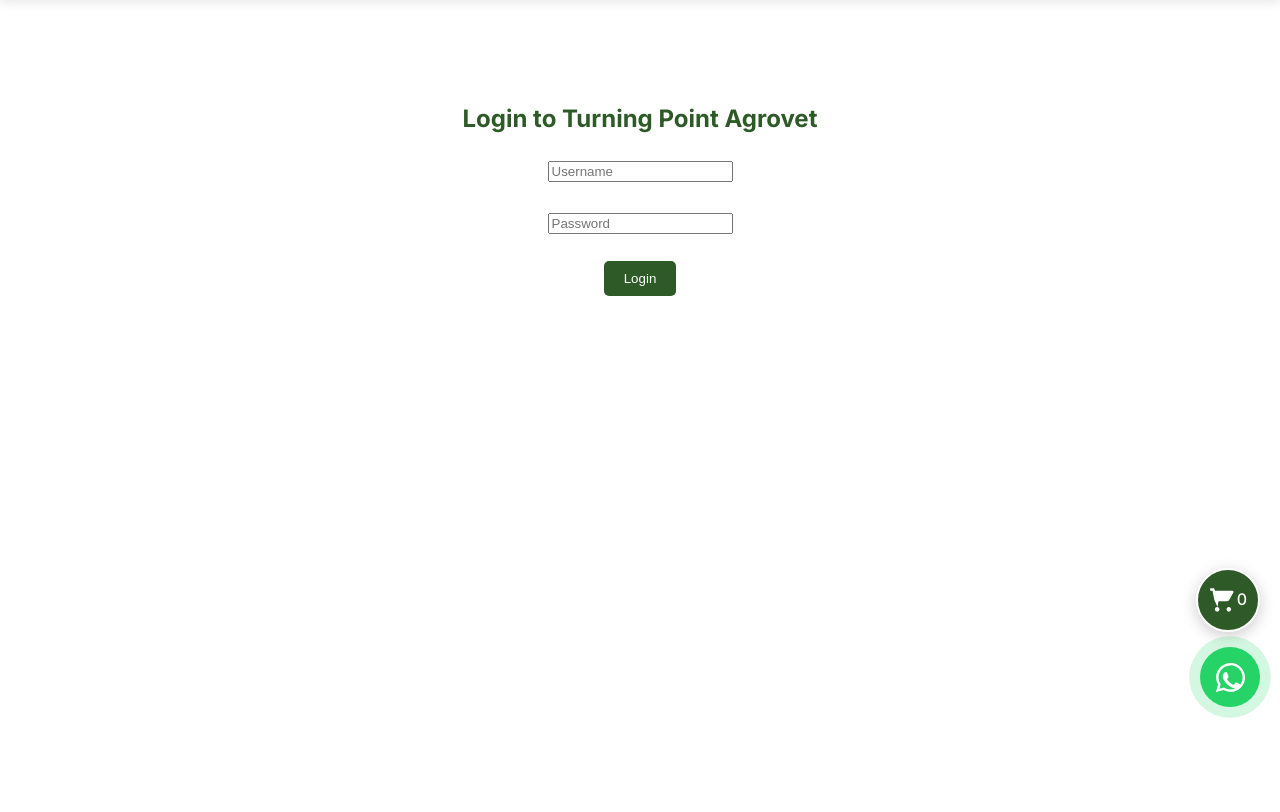
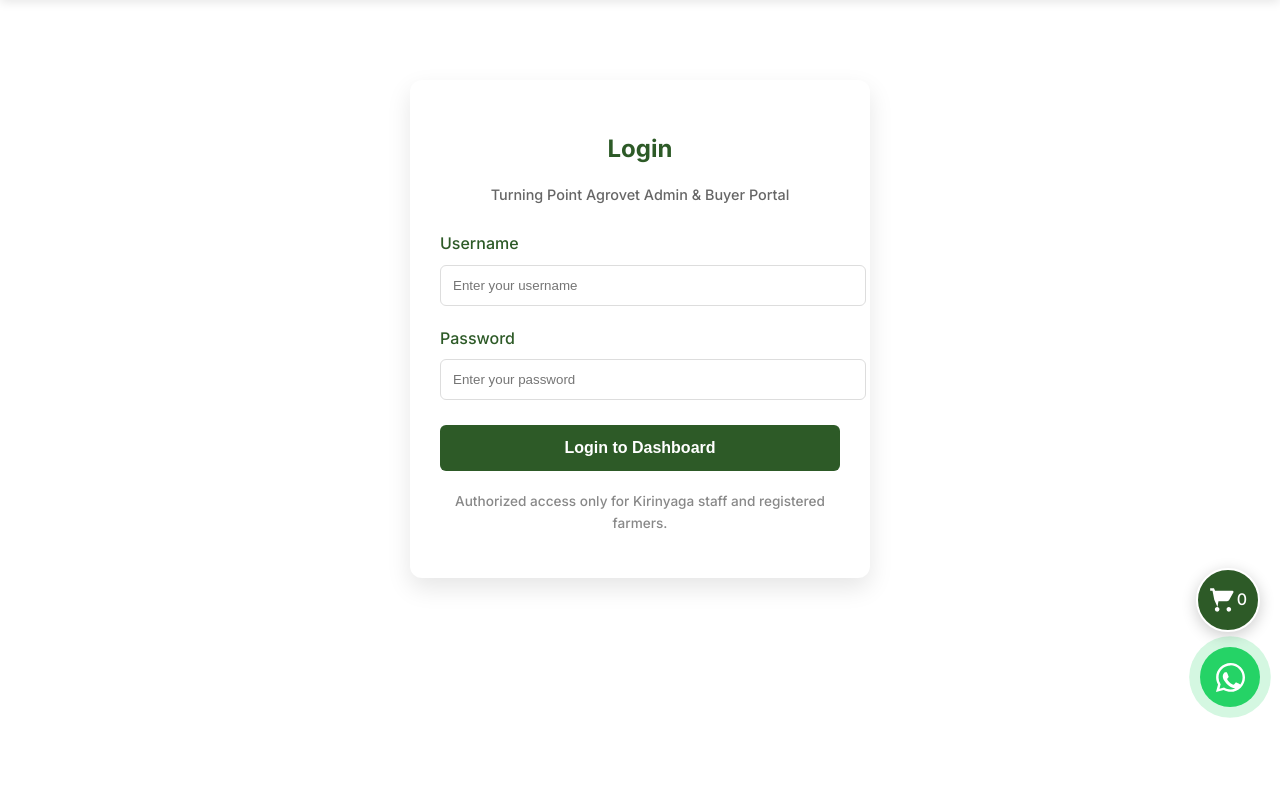
Before and after one commit to macfeighbitange1-dot/turning_point_agrovet, a Flask app: page /login in a window 1280 px wide. Shown: the part 73-885 px from the top of the page. Before the commit the page ends 791 px from the top, so only its background shows below. Run offline with Flask 3, Linux system fonts and the light colour scheme.

Commit message:
UI: Completed functional login form with input fields

```diff
--- a/templates/login.html
+++ b/templates/login.html
@@ -1,11 +1,32 @@
 {% extends "base.html" %}
+
 {% block content %}
-<div style="padding: 5rem 10%; text-align: center;">
-    <h2>Login to Turning Point Agrovet</h2>
-    <form method="POST">
-        <input type="text" name="username" placeholder="Username" required><br><br>
-        <input type="password" name="password" placeholder="Password" required><br><br>
-        <button type="submit" style="padding: 10px 20px; background: var(--primary); color: white; border: none; border-radius: 5px;">Login</button>
+<div style="max-width: 400px; margin: 80px auto; padding: 30px; background: white; border-radius: 12px; box-shadow: 0 10px 25px rgba(0,0,0,0.1); font-family: 'Inter', sans-serif;">
+    <h2 style="text-align: center; color: var(--primary); margin-bottom: 10px;">Login</h2>
+    <p style="text-align: center; color: #666; font-size: 0.9rem; margin-bottom: 25px;">Turning Point Agrovet Admin & Buyer Portal</p>
+
+    <form method="POST" action="{{ url_for('login') }}">
+        <div style="margin-bottom: 20px;">
+            <label style="display: block; margin-bottom: 8px; font-weight: 500;">Username</label>
+            <input type="text" name="username" placeholder="Enter your username" required
+                   style="width: 100%; padding: 12px; border: 1px solid #ddd; border-radius: 6px; outline: none; transition: 0.3s;"
+                   onfocus="this.style.borderColor='var(--primary)'" onblur="this.style.borderColor='#ddd'">
+        </div>
+
+        <div style="margin-bottom: 25px;">
+            <label style="display: block; margin-bottom: 8px; font-weight: 500;">Password</label>
+            <input type="password" name="password" placeholder="Enter your password" required
+                   style="width: 100%; padding: 12px; border: 1px solid #ddd; border-radius: 6px; outline: none; transition: 0.3s;"
+                   onfocus="this.style.borderColor='var(--primary)'" onblur="this.style.borderColor='#ddd'">
+        </div>
+
+        <button type="submit" style="width: 100%; padding: 14px; background: var(--primary); color: white; border: none; border-radius: 6px; font-weight: bold; cursor: pointer; transition: 0.3s; font-size: 1rem;">
+            Login to Dashboard
+        </button>
     </form>
+
+    <p style="text-align: center; margin-top: 20px; font-size: 0.85rem; color: #888;">
+        Authorized access only for Kirinyaga staff and registered farmers.
+    </p>
 </div>
 {% endblock %}
```
